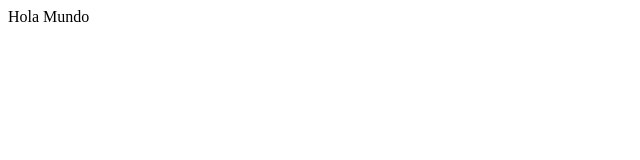
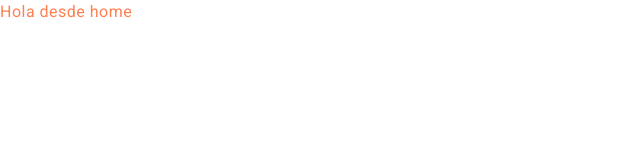
Before and after one commit to LuisAlberto22/MusicStoreFront, an Angular app: page / in a window 1280 px wide. Shown: the top 160 px of the page, without its empty margins (0-640 px from the left). Built offline with nearby package versions, Linux system fonts and the light colour scheme.

Commit message:
Add Angular Material

```diff
--- a/angular.json
+++ b/angular.json
@@ -27,6 +27,7 @@
               }
             ],
             "styles": [
+              "@angular/material/prebuilt-themes/azure-blue.css",
               "src/styles.css"
             ],
             "scripts": []
@@ -85,6 +86,7 @@
               }
             ],
             "styles": [
+              "@angular/material/prebuilt-themes/azure-blue.css",
               "src/styles.css"
             ],
             "scripts": []
--- a/package.json
+++ b/package.json
@@ -7,15 +7,17 @@
     "build": "ng build",
     "watch": "ng build --watch --configuration development",
     "test": "ng test",
-    "deploy" : "ng deploy --repo https://github.com/LuisAlberto22/MusicStoreFront --base-href https://luisalberto22.github.io/MusicStoreFront/"
+    "deploy": "ng deploy --repo https://github.com/LuisAlberto22/MusicStoreFront --base-href https://luisalberto22.github.io/MusicStoreFront/"
   },
   "private": true,
   "dependencies": {
     "@angular/animations": "^18.0.0",
+    "@angular/cdk": "^18.1.0",
     "@angular/common": "^18.0.0",
     "@angular/compiler": "^18.0.0",
     "@angular/core": "^18.0.0",
     "@angular/forms": "^18.0.0",
+    "@angular/material": "^18.1.0",
     "@angular/platform-browser": "^18.0.0",
     "@angular/platform-browser-dynamic": "^18.0.0",
     "@angular/router": "^18.0.0",
--- a/src/app/app.component.html
+++ b/src/app/app.component.html
@@ -1,3 +1,3 @@
-Hola Mundo
+<home>
 
-<router-outlet />
+</home>
--- a/src/app/app.component.ts
+++ b/src/app/app.component.ts
@@ -1,10 +1,11 @@
 import { Component } from '@angular/core';
 import { RouterOutlet } from '@angular/router';
+import { HomeComponent } from './home/home.component';
 
 @Component({
   selector: 'app-root', //Esto nos indica como va a ser llamado
   standalone: true, //No se nesecitan los modulos antiguos de angular
-  imports: [RouterOutlet], //Es obligatorio cuando es standalone
+  imports: [HomeComponent], //Es obligatorio cuando es standalone
   //template: '<h1>Hola</h1>',
   templateUrl: './app.component.html', // este es la ruta del html
   styleUrl: './app.component.css' // ruta de los estilos del html
--- a/src/app/app.config.ts
+++ b/src/app/app.config.ts
@@ -2,7 +2,8 @@
 import { provideRouter } from '@angular/router';
 
 import { routes } from './app.routes';
+import { provideAnimationsAsync } from '@angular/platform-browser/animations/async';
 
 export const appConfig: ApplicationConfig = {
-  providers: [provideZoneChangeDetection({ eventCoalescing: true }), provideRouter(routes)]
+  providers: [provideZoneChangeDetection({ eventCoalescing: true }), provideRouter(routes), provideAnimationsAsync()]
 };
--- a/src/app/home/home.component.css
+++ b/src/app/home/home.component.css
@@ -0,0 +1,3 @@
+.message {
+    color: coral;
+}
--- a/src/app/home/home.component.html
+++ b/src/app/home/home.component.html
@@ -0,0 +1,3 @@
+<div class="message">
+    Hola desde home
+</div>
--- /dev/null
+++ b/src/app/login/login.component.html
@@ -0,0 +1 @@
+<p>login works!</p>
--- a/src/index.html
+++ b/src/index.html
@@ -6,8 +6,10 @@
   <base href="/">
   <meta name="viewport" content="width=device-width, initial-scale=1">
   <link rel="icon" type="image/x-icon" href="favicon.ico">
+  <link href="https://fonts.googleapis.com/css2?family=Roboto:wght@300;400;500&display=swap" rel="stylesheet">
+  <link href="https://fonts.googleapis.com/icon?family=Material+Icons" rel="stylesheet">
 </head>
-<body>
+<body class="mat-typography">
   <app-root></app-root>
 </body>
 </html>
--- a/src/styles.css
+++ b/src/styles.css
@@ -1 +1,4 @@
 /* You can add global styles to this file, and also import other style files */
+
+html, body { height: 100%; }
+body { margin: 0; font-family: Roboto, "Helvetica Neue", sans-serif; }
```
Also changed, not shown: src/app/login/login.component.ts (added, +12 -0 lines), src/app/login/login.component.css (added), 2 other files (tests, documents, lock files or other folders).
